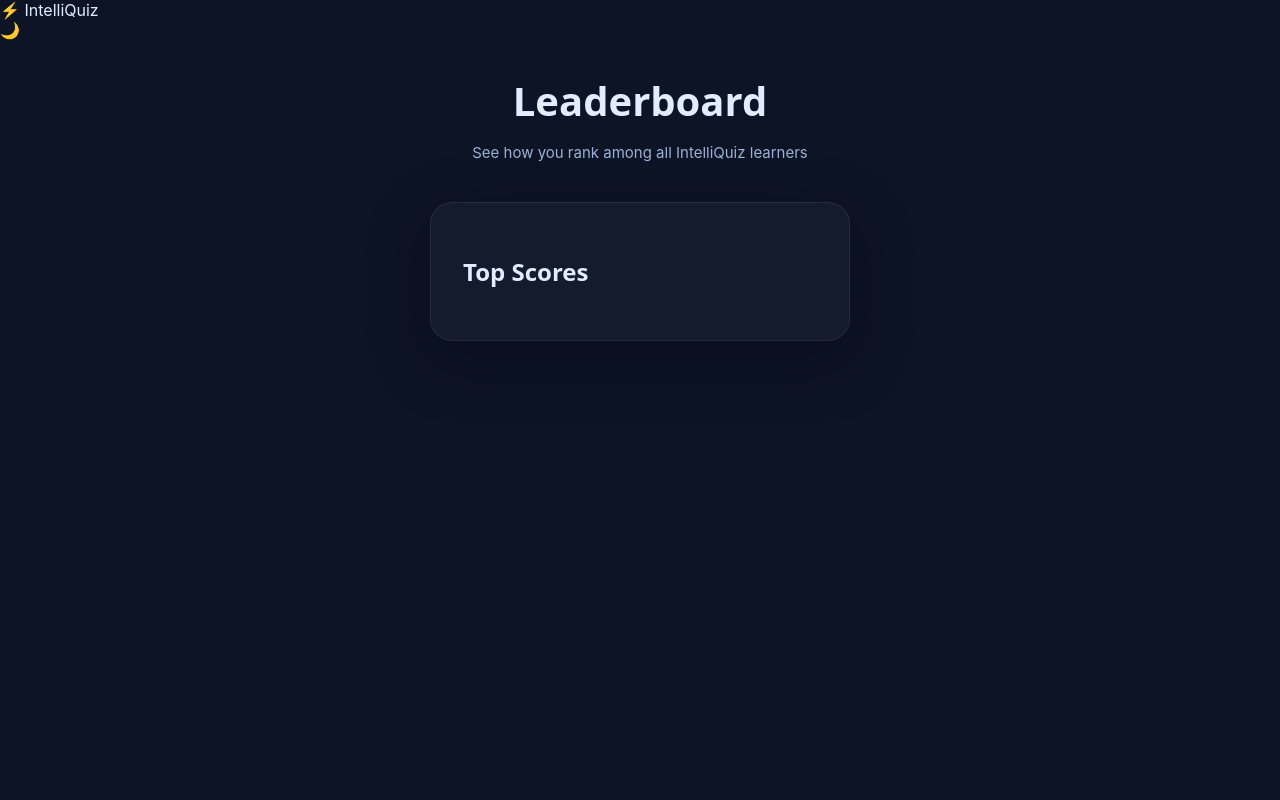
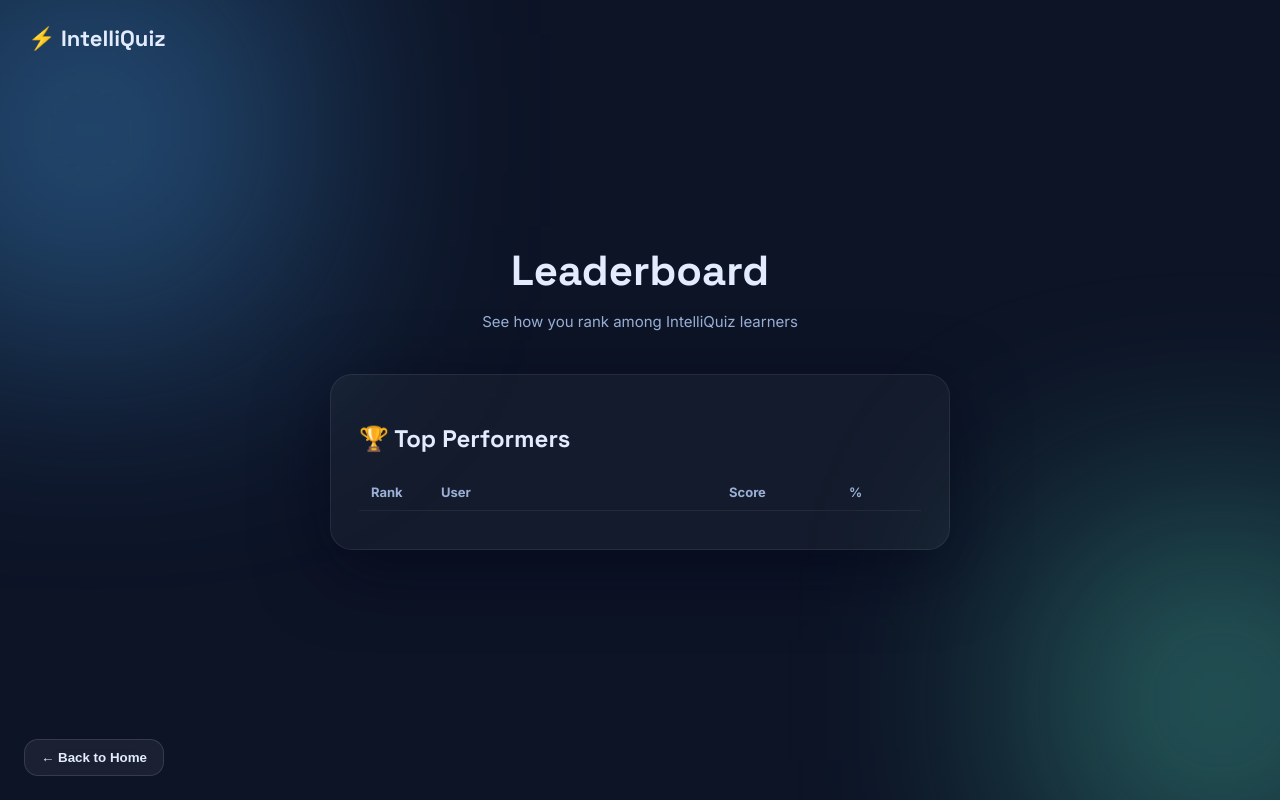
Before and after one commit to Devaguru11/IntelliQuiz, a plain HTML site: page IntelliQuiz/frontend/scoreboard.html in a window 1280 px wide. Drawn offline with Linux system fonts and the light colour scheme; no server answers.

Commit message:
Update scoreboard.html

```diff
--- a/IntelliQuiz/frontend/scoreboard.html
+++ b/IntelliQuiz/frontend/scoreboard.html
@@ -3,30 +3,61 @@
 <head>
   <meta charset="UTF-8" />
   <meta name="viewport" content="width=device-width, initial-scale=1.0">
-  <title>Scoreboard – IntelliQuiz</title>
+  <title>Leaderboard – IntelliQuiz</title>
+
+  <!-- Fonts -->
+  <link href="https://fonts.googleapis.com/css2?family=Inter:wght@300;400;600;700;900&family=Space+Grotesk:wght@400;600;700&display=swap" rel="stylesheet">
+
+  <!-- Shared styles -->
   <link rel="stylesheet" href="auth.css">
 </head>
 <body>
 
-<div class="bg-glow"></div>
-<div class="bg-glow2"></div>
+<!-- Background shapes -->
+<div class="bg-shape shape1"></div>
+<div class="bg-shape shape2"></div>
 
-<nav>
-  <div class="logo">⚡ IntelliQuiz</div>
-  <div class="toggle">🌙</div>
-</nav>
+<!-- TOP LEFT LOGO -->
+<header class="leaderboard-top">
+  <div class="leaderboard-logo">⚡ IntelliQuiz</div>
+</header>
 
-<section class="auth-hero">
-  <h1>Leaderboard</h1>
-  <p>See how you rank among all IntelliQuiz learners</p>
-</section>
+<!-- MAIN CONTENT -->
+<main class="leaderboard-page">
 
-<div class="auth-card" id="board">
-  <h2>Top Scores</h2>
-  <div id="score-list"></div>
-</div>
+  <section class="leaderboard-header-section">
+    <h1>Leaderboard</h1>
+    <p>See how you rank among IntelliQuiz learners</p>
+  </section>
+
+  <section class="leaderboard-wrapper">
+    <div class="leaderboard-card">
+
+      <h2>🏆 Top Performers</h2>
+
+      <div class="leaderboard-header">
+        <span>Rank</span>
+        <span>User</span>
+        <span>Score</span>
+        <span>%</span>
+      </div>
+
+      <div id="score-list" class="leaderboard-list"></div>
+
+    </div>
+  </section>
+
+</main>
+
+<!-- BACK TO HOME -->
+<button class="back-home-fixed" onclick="goHome()">← Back to Home</button>
 
 <script src="scoreboard.js"></script>
+<script>
+  function goHome() {
+    window.location.href = "index.html";
+  }
+</script>
 
 </body>
 </html>
```
